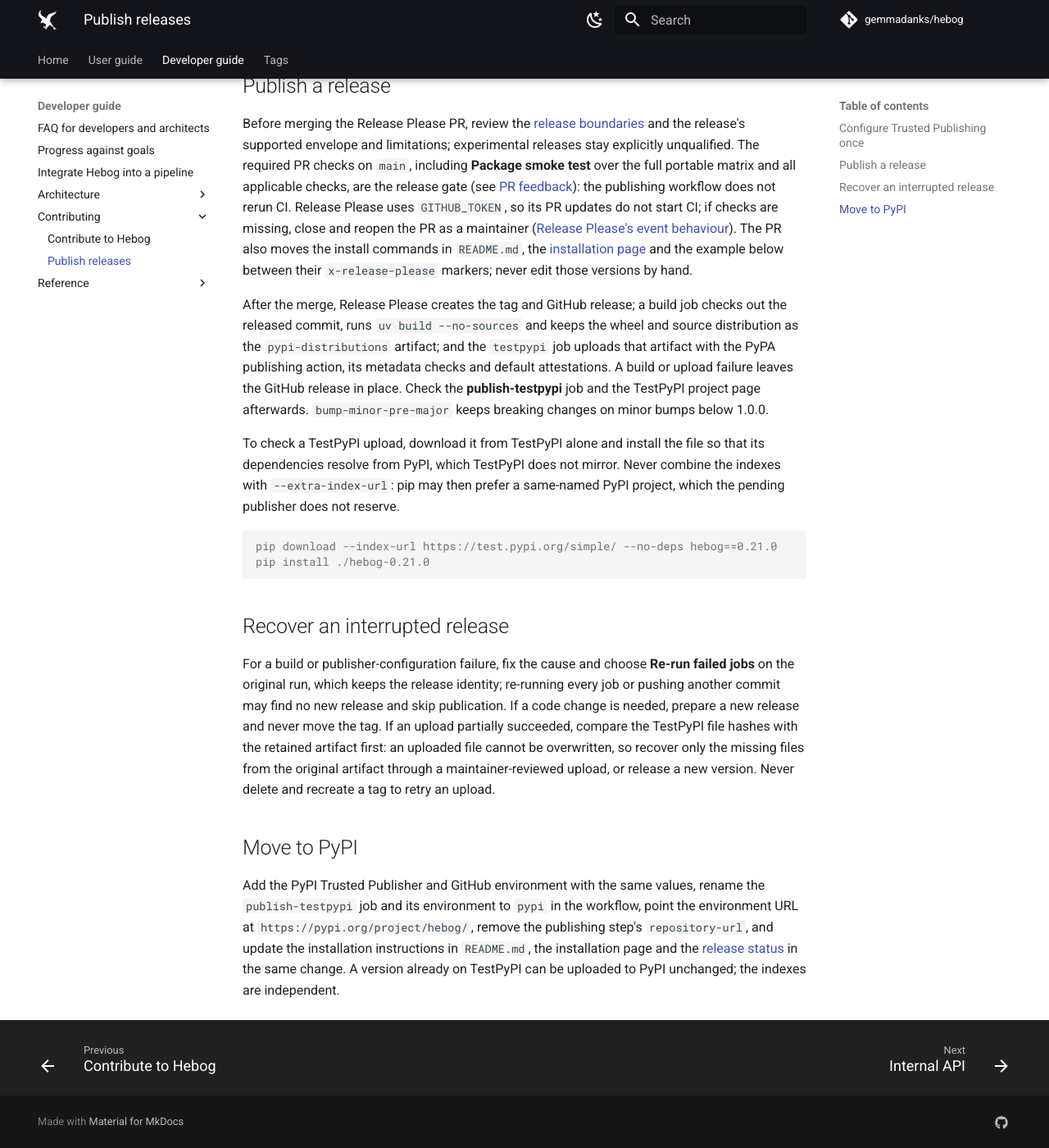
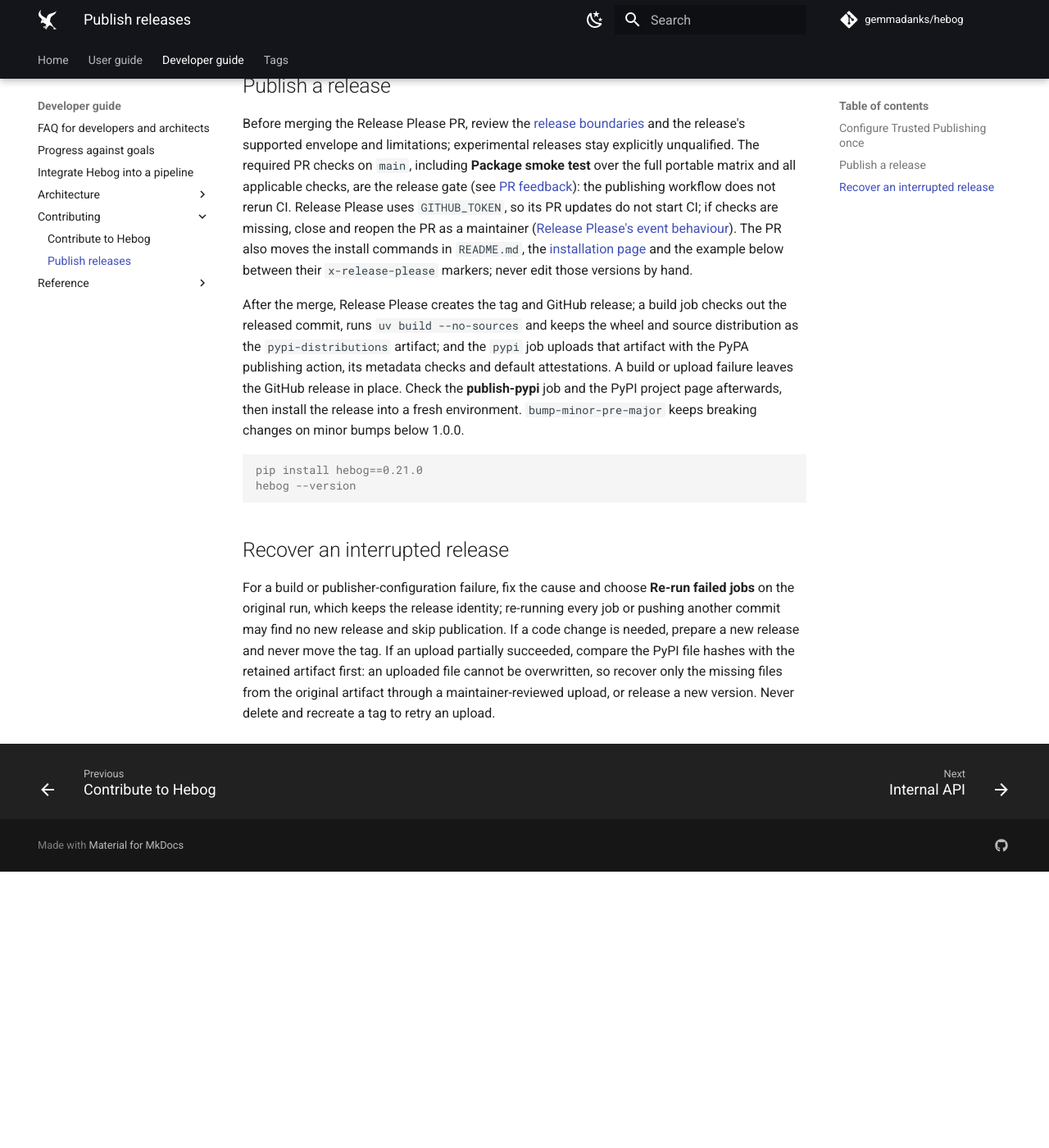
Before and after one commit to gemmadanks/hebog, an MkDocs documentation site: the page built from docs/how-to/publish-releases.md, in a window 1280 px wide and 1400 px high, scrolled down 993 px. Shown: the whole window at 82% size. Built offline with MkDocs 1.6.1 and Material for MkDocs 9.7.7, drawn with Linux system fonts in a browser that asks for light colours; comment, search, counter and statistics services are not loaded; after the commit the page ends 2056 px from its top, so only the background shows below that; some of the changed text lies outside the part shown.

Commit message:
ci: publish releases to PyPI from 0.22.0
Releases have gone to TestPyPI only, and the plan's task 13 kept them
there until the deployment envelope covered Rapthor's production sector
sizes. On 15 October the maintainer moved the switch to 0.22.0, for two
reasons:

- The prepared Rapthor patch declares an optional `hebog>=0.22,<0.23`
  dependency. Rapthor's users and CI install from PyPI, and TestPyPI
  cannot stand in for it, because it does not mirror dependencies and
  mixing the two indexes is unsafe.
- The name `hebog` is unclaimed on PyPI (pypi.org/project/hebog returned
  404 on 15 October), and a TestPyPI pending publisher does not reserve
  it. Once a public patch names it, anyone could register it, and
  `rapthor[hebog]` would install their package.

Releases stay experimental: they are 0.x, the package now carries
`Development Status :: 3 - Alpha` (with audience and astronomy topic
classifiers), the release status keeps the 15,402² envelope and says
PyPI changes none of it, and Rapthor keeps PyBDSF as its default.

What changes:

- release-please.yaml: the publishing job and its environment become
  `publish-pypi` and `pypi`, with PyPI's project URL, and the upload
  drops TestPyPI's repository URL.
- README.md, the installation page and the publishing guide: install
  with `pip install hebog==<version>`, inside the Release Please
  markers. The guide sets up PyPI's Trusted Publisher, says how to check
  an upload, and notes that the TestPyPI environment can be deleted.
- The release status, and the Rapthor patch's documentation line and its
  README: the patch now says the Hebog release comes from PyPI.
- The plan's task 13 records the new condition and the order of the
  human steps; the ordering and next actions follow, and so does the
  progress page.

Before merging, the maintainer adds the PyPI pending publisher
(owner gemmadanks, repository hebog, workflow release-please.yaml,
environment pypi) and the `pypi` environment, restricted to `main`.
Merge this, then the 0.22.0 release PR. Until that release merges, the
install line names 0.21.0, which exists on TestPyPI only, unless that
version is also uploaded to PyPI unchanged.

Validation: `just pre-commit`, which includes the strict docs build. The
workflow has not run; the first release exercises it.

````diff
--- a/docs/how-to/publish-releases.md
+++ b/docs/how-to/publish-releases.md
@@ -1,26 +1,25 @@
-# Publish releases to TestPyPI
+# Publish releases to PyPI
 
 Release Please publishes each release through
-`.github/workflows/release-please.yaml`. Uploads go to
-[TestPyPI](https://test.pypi.org/project/hebog/), not PyPI, while the public
-envelope is 15,402 pixels a side: that exercises the complete release path
-without presenting Hebog as ready for general installation, and the
-installable artifact for users is the tagged GitHub release. The plan's task
-13 moves uploads to PyPI.
+`.github/workflows/release-please.yaml` to
+[PyPI](https://pypi.org/project/hebog/). Releases up to 0.21.0 went to
+TestPyPI only; from 0.22.0 they go to PyPI, still as experimental `0.x`
+releases with an alpha classifier, so that Rapthor's optional Hebog
+dependency installs from the usual index and the name is held (plan task 13,
+decision of 15 October 2026).
 
 ## Configure Trusted Publishing once
 
-1. In the repository's **Settings → Environments**, create `testpypi`,
+1. In the repository's **Settings → Environments**, create `pypi`,
    restrict its deployment branches to `main` (the workflow runs from `main`
    although it checks out the released commit) and leave required reviewers
    unset.
-2. TestPyPI accounts are separate from PyPI accounts. Add a pending publisher
-   in your
-   [account Publishing settings](https://test.pypi.org/manage/account/publishing/)
-   or, if the `hebog` project already exists under your control, in its
-   [Publishing settings](https://test.pypi.org/manage/project/hebog/settings/publishing/).
+2. Add a pending publisher in your PyPI
+   [account Publishing settings](https://pypi.org/manage/account/publishing/)
+   or, once the `hebog` project exists, in its
+   [Publishing settings](https://pypi.org/manage/project/hebog/settings/publishing/).
    A pending publisher creates the project on the first upload; it does not
-   reserve the name.
+   reserve the name, so publish the first release soon after adding it.
 3. Choose GitHub Actions and enter these values. No token is needed: GitHub
    supplies a short-lived identity token to the publishing job.
 
@@ -30,12 +29,13 @@
    | Repository owner | `gemmadanks` |
    | Repository name | `hebog` |
    | Workflow filename | `release-please.yaml` |
-   | Environment name | `testpypi` |
+   | Environment name | `pypi` |
 
-PyPI's instructions for
+PyPI's instructions cover
 [existing projects](https://docs.pypi.org/trusted-publishers/adding-a-publisher/)
-and [pending publishers](https://docs.pypi.org/trusted-publishers/creating-a-project-through-oidc/)
-apply unchanged to TestPyPI.
+and [pending publishers](https://docs.pypi.org/trusted-publishers/creating-a-project-through-oidc/).
+The `testpypi` environment and TestPyPI publisher are no longer used and can
+be deleted.
 
 ## Publish a release
 
@@ -56,23 +56,17 @@
 After the merge, Release Please creates the tag and GitHub release; a build
 job checks out the released commit, runs `uv build --no-sources` and keeps
 the wheel and source distribution as the `pypi-distributions` artifact; and
-the `testpypi` job uploads that artifact with the PyPA publishing action, its
+the `pypi` job uploads that artifact with the PyPA publishing action, its
 metadata checks and default attestations. A build or upload failure leaves
-the GitHub release in place. Check the **publish-testpypi** job and the
-TestPyPI project page afterwards. `bump-minor-pre-major` keeps breaking
-changes on minor bumps below 1.0.0.
-
-To check a TestPyPI upload, download it from TestPyPI alone and install the
-file so that its dependencies resolve from PyPI, which TestPyPI does not
-mirror. Never combine the indexes with `--extra-index-url`: pip may then
-prefer a same-named PyPI project, which the pending publisher does not
-reserve.
+the GitHub release in place. Check the **publish-pypi** job and the PyPI
+project page afterwards, then install the release into a fresh environment.
+`bump-minor-pre-major` keeps breaking changes on minor bumps below 1.0.0.
 
 <!-- x-release-please-start-version -->
 
 ```console
-pip download --index-url https://test.pypi.org/simple/ --no-deps hebog==0.21.0
-pip install ./hebog-0.21.0
+pip install hebog==0.21.0
+hebog --version
 ```
 
 <!-- x-release-please-end -->
@@ -83,19 +77,8 @@
 **Re-run failed jobs** on the original run, which keeps the release identity;
 re-running every job or pushing another commit may find no new release and
 skip publication. If a code change is needed, prepare a new release and never
-move the tag. If an upload partially succeeded, compare the TestPyPI file
-hashes with the retained artifact first: an uploaded file cannot be
+move the tag. If an upload partially succeeded, compare the PyPI file hashes
+with the retained artifact first: an uploaded file cannot be
 overwritten, so recover only the missing files from the original artifact
 through a maintainer-reviewed upload, or release a new version. Never delete
 and recreate a tag to retry an upload.
-
-## Move to PyPI
-
-Add the PyPI Trusted Publisher and GitHub environment with the same values,
-rename the `publish-testpypi` job and its environment to `pypi` in the
-workflow, point the environment URL at `https://pypi.org/project/hebog/`,
-remove the publishing step's `repository-url`, and update the installation
-instructions in `README.md`, the installation page and the
-[release status](../reference/release-status.md) in the same change. A
-version already on TestPyPI can be uploaded to PyPI unchanged; the indexes
-are independent.
--- a/pyproject.toml
+++ b/pyproject.toml
@@ -9,6 +9,11 @@
 license-files = ["LICENSE"]
 readme = "README.md"
 requires-python = ">=3.12"
+classifiers = [
+    "Development Status :: 3 - Alpha",
+    "Intended Audience :: Science/Research",
+    "Topic :: Scientific/Engineering :: Astronomy",
+]
 dependencies = [
     "astropy>=8.0.1,<9",
     "distributed>=2026.7.1,<2027",
````
Also changed, not shown: README.md (+5 -10 lines), docs/reference/progress-against-goals.md (+7 -5 lines), docs/reference/release-status.md (+4 -3 lines), docs/tutorials/index.md (+5 -7 lines), plans/source-finder-implementation.md (+6 -4 lines), scripts/validation/patches/README.md (+1 -1 lines), 2 other files.
